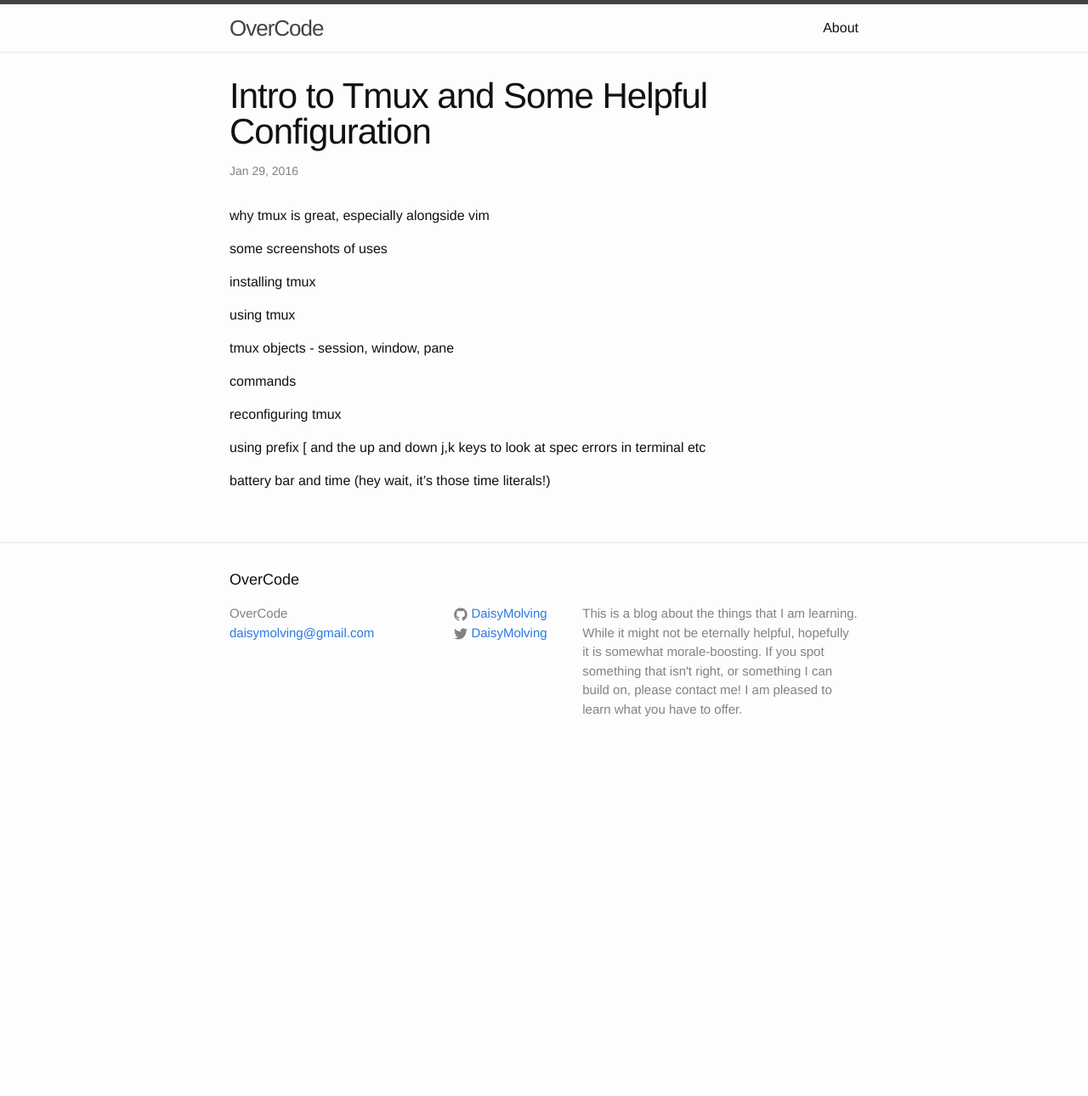
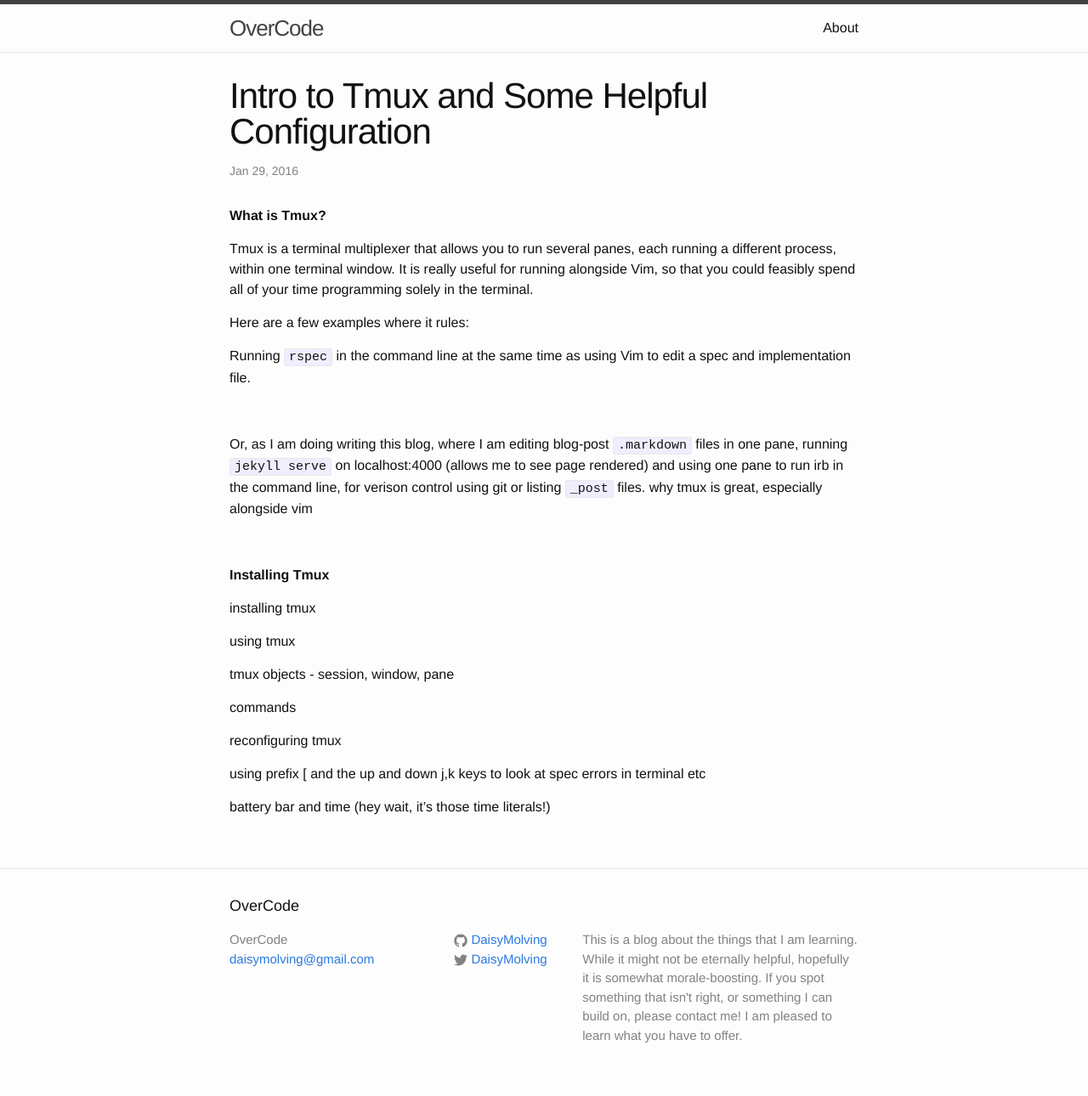
Before and after one commit to DaisyMolving/DaisyMolving.github.io, a Jekyll site: the page built from _posts/2016-01-29-tmux-config.markdown, in a window 1280 px wide. Shown: the whole page at 85% size. Built offline with Jekyll 4.4.1, drawn with Linux system fonts in a browser that asks for light colours; before the commit the page ends 906 px from its top, so only the background shows below that.

Commit message:
edited vim config file and tmux config file

```diff
--- a/_posts/2016-01-29-tmux-config.markdown
+++ b/_posts/2016-01-29-tmux-config.markdown
@@ -4,9 +4,22 @@ title: "Intro to Tmux and Some Helpful Configuration"
 date: 2016-01-29 12:30:31 +0000
 ---
 
+<strong> What is Tmux? </strong>
+
+Tmux is a terminal multiplexer that allows you to run several panes, each running a different process, within one terminal window. It is really useful for running alongside Vim, so that you could feasibly spend all of your time programming solely in the terminal.
+
+Here are a few examples where it rules:
+
+Running `rspec` in the command line at the same time as using Vim to edit a spec and implementation file.
+
+<p align="center"><img src=""></p>
+
+Or, as I am doing writing this blog, where I am editing blog-post `.markdown` files in one pane, running `jekyll serve` on localhost:4000 (allows me to see page rendered) and using one pane to run irb in the command line, for verison control using git or listing `_post` files.
 why tmux is great, especially alongside vim
 
-some screenshots of uses
+<p align="center"><img src=""></p>
+
+<strong> Installing Tmux </strong>
 
 installing tmux
 
```
Also changed, not shown: 1 other file.
